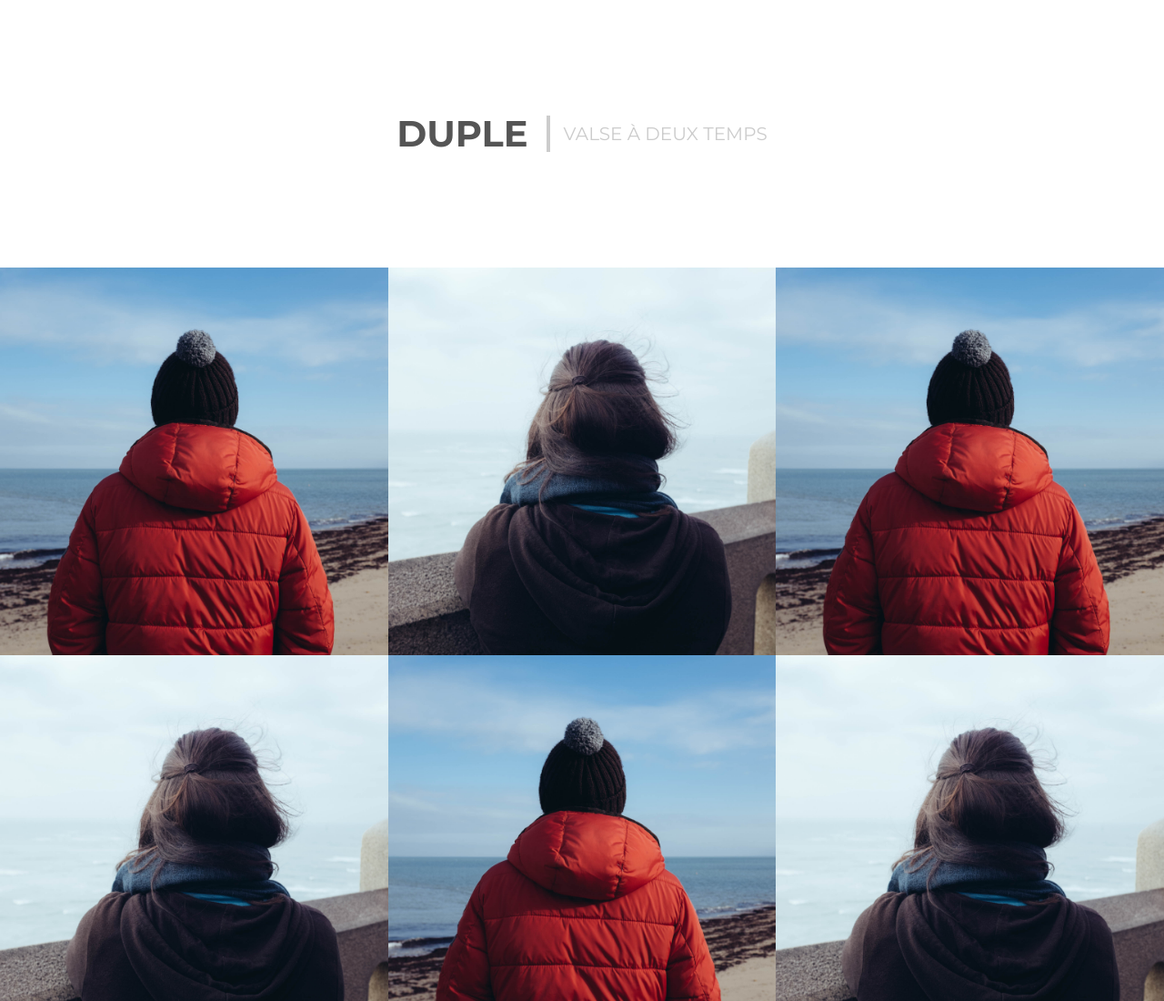
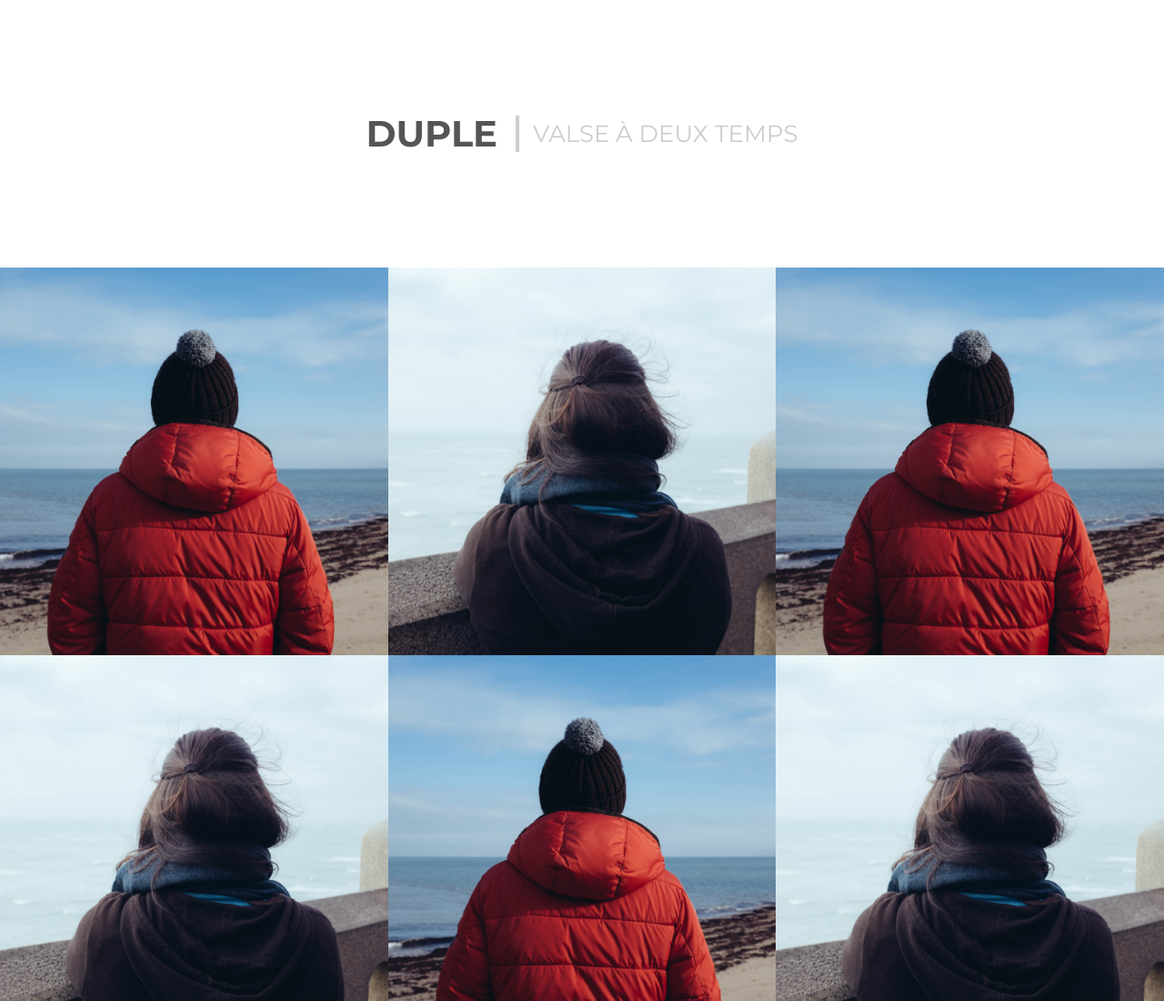
Before and after one commit to thibthib/duple, a website: page index.html in a window 1280 px wide. Shown: the top 1100 px of the page at 91% size. Drawn offline with Linux system fonts and the light colour scheme.

Commit message:
Getting the catch phrase a little bigger

```diff
--- a/src/styles/main.less
+++ b/src/styles/main.less
@@ -26,7 +26,7 @@ h1 {
 
 h1 span {
     font-weight: 400;
-    font-size: 20px;
+    font-size: 26px;
     display: inline-block;
     vertical-align: top;
     margin-left: 20px;
```
Also changed, not shown: css/main.css, css/main.min.css.
